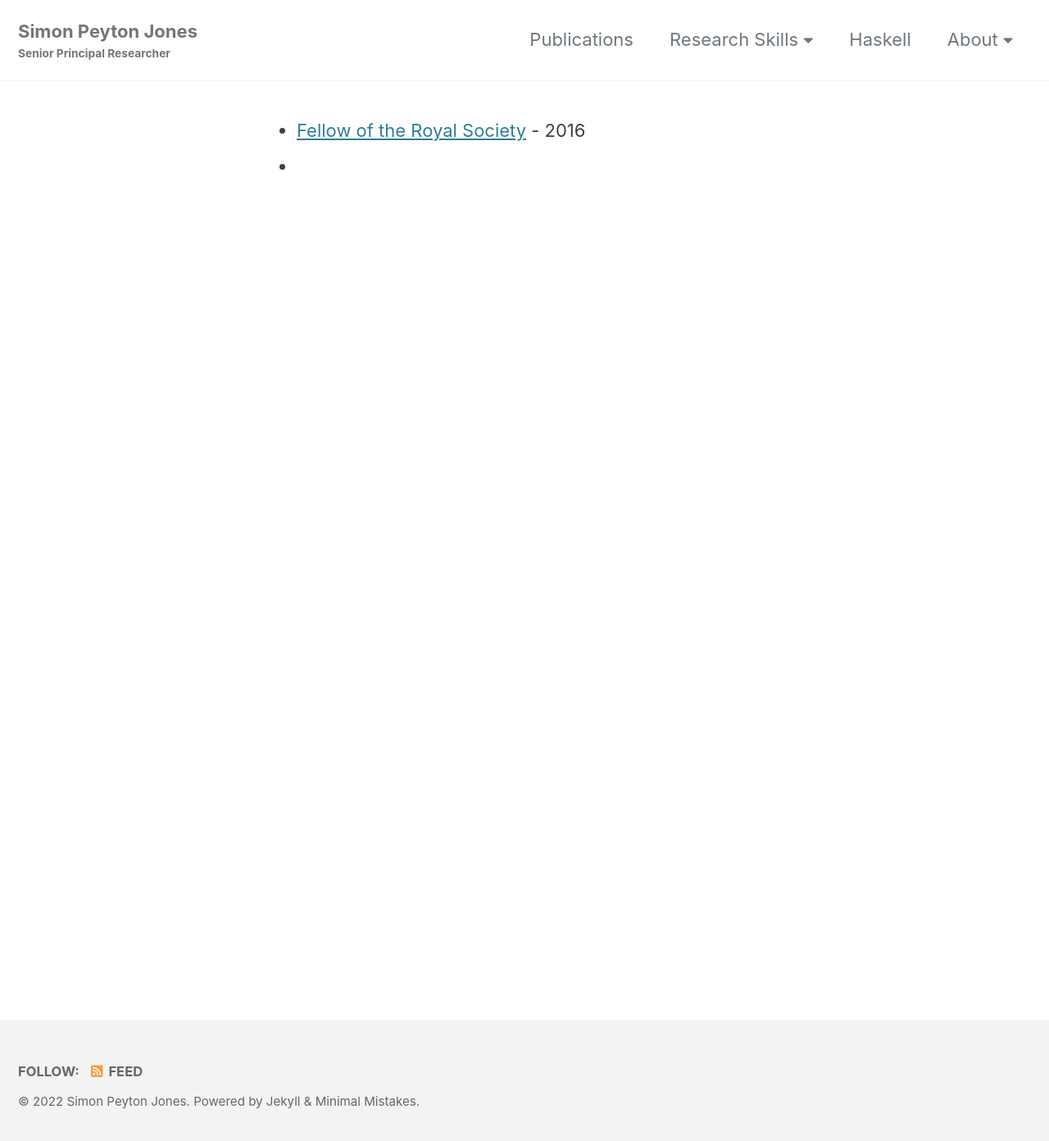
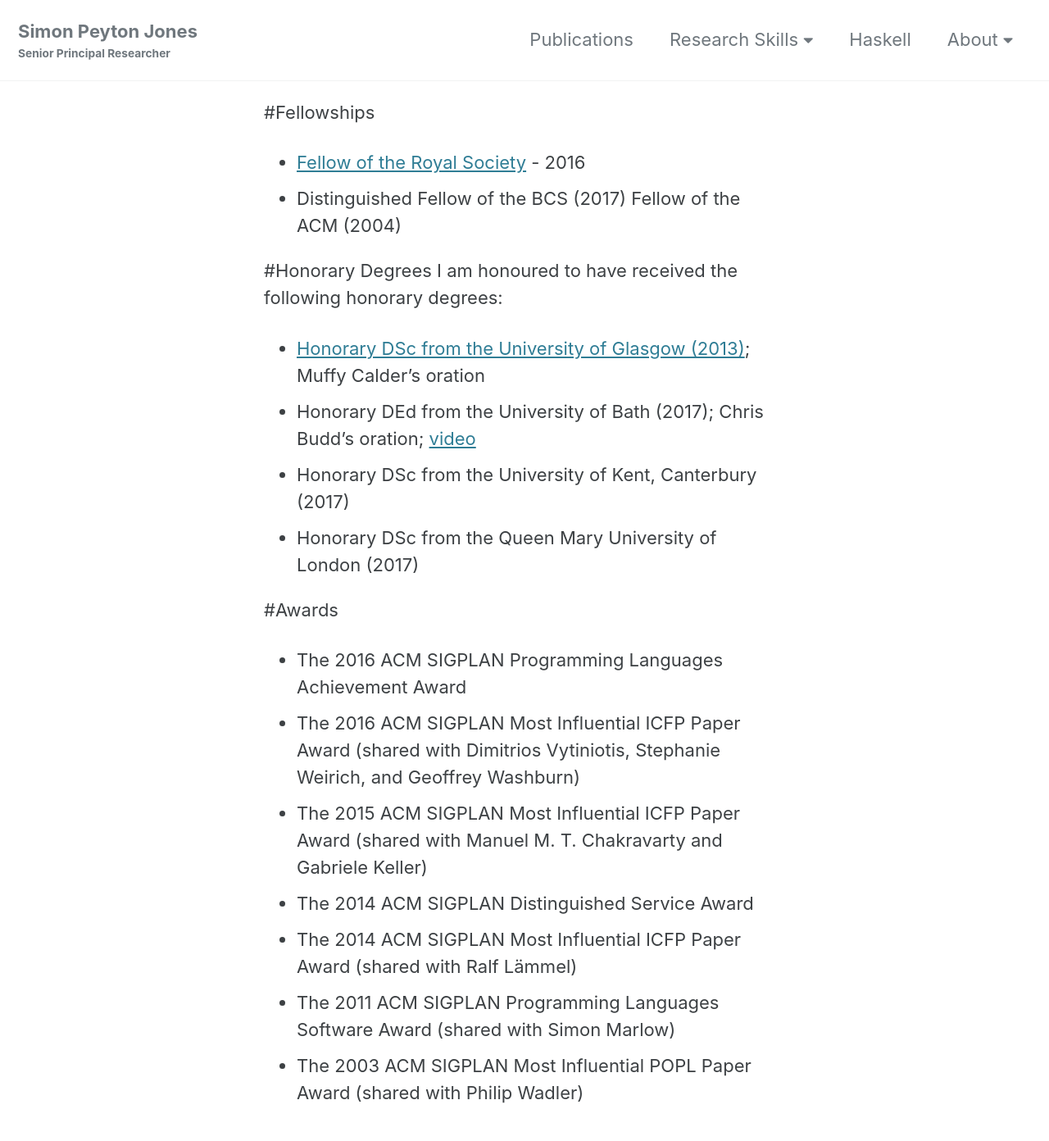
Before and after one commit to simonpj/www.peytonjones.org, a Jekyll site: the page built from _pages/about/awards-and-honours.md, in a window 1280 px wide and 1400 px high. Shown: the top 1392 px of the window at 82% size. Built offline with Jekyll 4.4.1, drawn with Linux system fonts in a browser that asks for light colours; cached includes are drawn as plain includes.

Commit message:
Update awards-and-honours.md
Add awards and honors - links and assets to come

```diff
--- a/_pages/about/awards-and-honours.md
+++ b/_pages/about/awards-and-honours.md
@@ -1,6 +1,26 @@
 ---
 layout: single
 ---
-
+#Fellowships
 * [Fellow of the Royal Society](https://royalsociety.org/people/simon-peyton-jones-12889/) - 2016
 *
+    Distinguished Fellow of the BCS (2017)
+    Fellow of the ACM (2004)
+
+#Honorary Degrees
+I am honoured to have received the following honorary degrees:
+
+* [Honorary DSc from the University of Glasgow (2013)](https://www.gla.ac.uk/schools/computing/news/newsitem/?id=23); Muffy Calder’s oration
+* Honorary DEd from the University of Bath (2017); Chris Budd’s oration; [video](https://vimeo.com/224453771)
+* Honorary DSc from the University of Kent, Canterbury (2017)
+* Honorary DSc from the Queen Mary University of London (2017)
+
+
+#Awards
+* The 2016 ACM SIGPLAN Programming Languages Achievement Award
+* The 2016 ACM SIGPLAN Most Influential ICFP Paper Award (shared with Dimitrios Vytiniotis, Stephanie Weirich, and Geoffrey Washburn)
+* The 2015 ACM SIGPLAN Most Influential ICFP Paper Award (shared with Manuel M. T. Chakravarty and Gabriele Keller)
+* The 2014 ACM SIGPLAN Distinguished Service Award
+* The 2014 ACM SIGPLAN Most Influential ICFP Paper Award (shared with Ralf Lämmel)
+* The 2011 ACM SIGPLAN Programming Languages Software Award (shared with Simon Marlow)
+* The 2003 ACM SIGPLAN Most Influential POPL Paper Award (shared with Philip Wadler)
```
